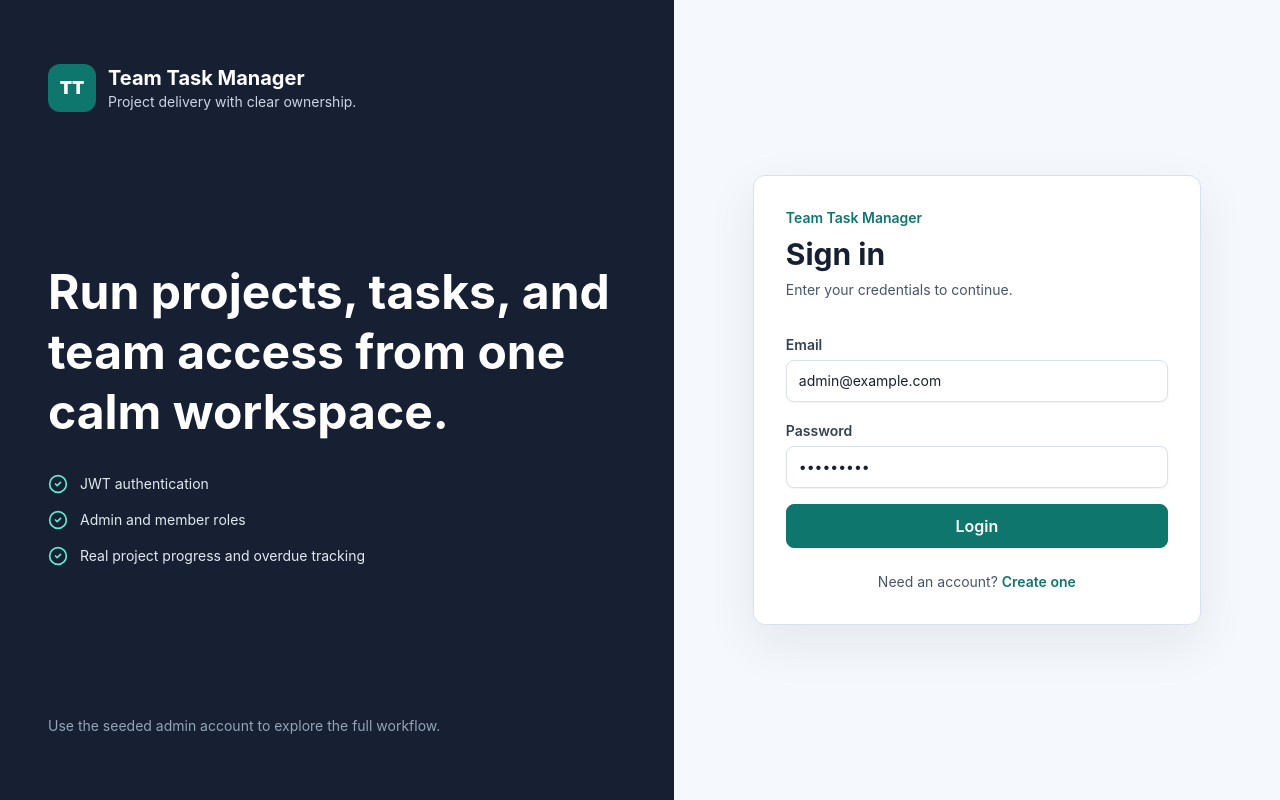
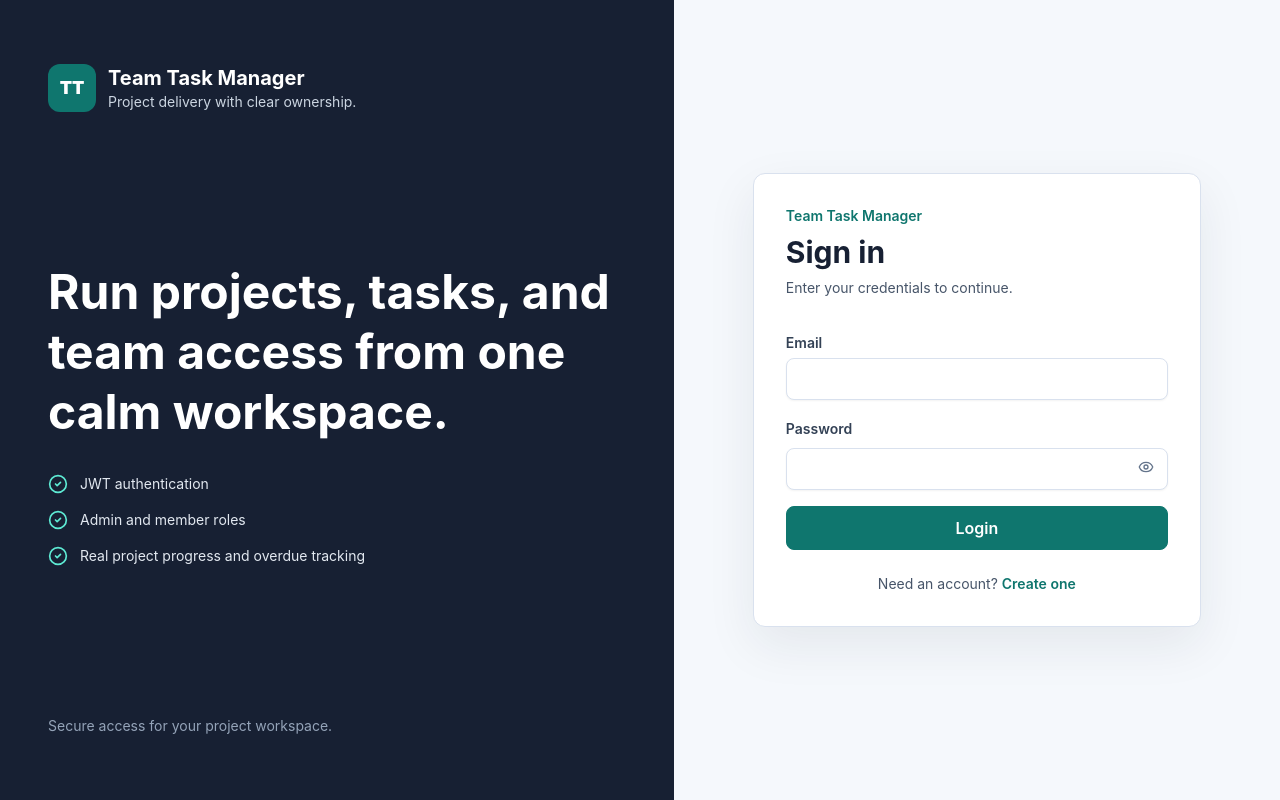
Before and after one commit to ronaksorout09122003/task-manager, a React (Vite) app in the folder frontend/: page /login in a window 1280 px wide. Built offline with nearby package versions, Linux system fonts and the light colour scheme; no server answers.

Commit message:
Remove default credentials from auth UI

```diff
--- a/frontend/src/components/FormControls.jsx
+++ b/frontend/src/components/FormControls.jsx
@@ -1,3 +1,5 @@
+import { Eye, EyeOff } from "lucide-react";
+import { useState } from "react";
 import { classNames } from "../utils/classNames";
 
 const inputClass =
@@ -17,6 +19,29 @@ export function TextInput({ className = "", ...props }) {
   return <input className={classNames(inputClass, className)} {...props} />;
 }
 
+export function PasswordInput({ className = "", ...props }) {
+  const [isVisible, setIsVisible] = useState(false);
+  const Icon = isVisible ? EyeOff : Eye;
+
+  return (
+    <div className="relative mt-1">
+      <input
+        className={classNames(inputClass, "mt-0 pr-11", className)}
+        type={isVisible ? "text" : "password"}
+        {...props}
+      />
+      <button
+        type="button"
+        className="absolute inset-y-0 right-0 flex w-11 items-center justify-center rounded-r-lg text-slate-500 transition hover:text-ink focus:outline-none focus:ring-2 focus:ring-ocean focus:ring-offset-1"
+        onClick={() => setIsVisible((current) => !current)}
+        aria-label={isVisible ? "Hide password" : "Show password"}
+      >
+        <Icon className="h-4 w-4" aria-hidden="true" />
+      </button>
+    </div>
+  );
+}
+
 export function Textarea({ className = "", rows = 4, ...props }) {
   return (
     <textarea rows={rows} className={classNames(inputClass, "resize-y", className)} {...props} />
--- a/frontend/src/components/MemberManager.jsx
+++ b/frontend/src/components/MemberManager.jsx
@@ -44,7 +44,7 @@ export default function MemberManager({
               <option value="">Add team member</option>
               {availableUsers.map((user) => (
                 <option key={user.id} value={user.id}>
-                  {user.name} ({user.email})
+                  {user.name}
                 </option>
               ))}
             </SelectInput>
@@ -63,7 +63,6 @@ export default function MemberManager({
           >
             <div className="min-w-0">
               <p className="truncate font-semibold text-ink">{member.user.name}</p>
-              <p className="truncate text-sm text-slate-600">{member.user.email}</p>
               <Badge value={member.user.role} className="mt-2" />
             </div>
             {isAdmin && member.user.id !== lockedUserId ? (
--- a/frontend/src/layouts/AppLayout.jsx
+++ b/frontend/src/layouts/AppLayout.jsx
@@ -58,7 +58,6 @@ function SidebarContent({ onNavigate }) {
       <div className="border-t border-slateLine p-4">
         <div className="rounded-lg bg-slate-50 p-3">
           <p className="truncate text-sm font-bold text-ink">{user?.name}</p>
-          <p className="truncate text-xs text-slate-500">{user?.email}</p>
           <Badge value={user?.role} className="mt-2" />
         </div>
         <Button variant="ghost" className="mt-3 w-full justify-start" onClick={handleLogout}>
--- a/frontend/src/pages/LoginPage.jsx
+++ b/frontend/src/pages/LoginPage.jsx
@@ -3,12 +3,12 @@ import { Link, useLocation, useNavigate } from "react-router-dom";
 import toast from "react-hot-toast";
 import { CheckCircle2 } from "lucide-react";
 import Button from "../components/Button";
-import { Field, TextInput } from "../components/FormControls";
+import { Field, PasswordInput, TextInput } from "../components/FormControls";
 import { useAuth } from "../context/AuthContext";
 import { getErrorMessage } from "../api/client";
 
 export default function LoginPage() {
-  const [form, setForm] = useState({ email: "admin@example.com", password: "Admin@123" });
+  const [form, setForm] = useState({ email: "", password: "" });
   const [errors, setErrors] = useState({});
   const [isSubmitting, setIsSubmitting] = useState(false);
   const { login } = useAuth();
@@ -66,9 +66,7 @@ export default function LoginPage() {
             ))}
           </div>
         </div>
-        <p className="text-sm text-slate-400">
-          Use the seeded admin account to explore the full workflow.
-        </p>
+        <p className="text-sm text-slate-400">Secure access for your project workspace.</p>
       </section>
       <section className="flex items-center justify-center px-4 py-12">
         <div className="w-full max-w-md rounded-xl border border-slateLine bg-white p-8 shadow-soft">
@@ -77,17 +75,18 @@ export default function LoginPage() {
             <h2 className="mt-2 text-3xl font-bold text-ink">Sign in</h2>
             <p className="mt-2 text-sm text-slate-600">Enter your credentials to continue.</p>
           </div>
-          <form className="space-y-4" onSubmit={submit}>
+          <form className="space-y-4" onSubmit={submit} autoComplete="off">
             <Field label="Email" error={errors.email}>
               <TextInput
                 type="email"
+                autoComplete="off"
                 value={form.email}
                 onChange={(event) => update("email", event.target.value)}
               />
             </Field>
             <Field label="Password" error={errors.password}>
-              <TextInput
-                type="password"
+              <PasswordInput
+                autoComplete="new-password"
                 value={form.password}
                 onChange={(event) => update("password", event.target.value)}
               />
--- a/frontend/src/pages/SignupPage.jsx
+++ b/frontend/src/pages/SignupPage.jsx
@@ -2,7 +2,7 @@ import { useState } from "react";
 import { Link, useNavigate } from "react-router-dom";
 import toast from "react-hot-toast";
 import Button from "../components/Button";
-import { Field, TextInput } from "../components/FormControls";
+import { Field, PasswordInput, TextInput } from "../components/FormControls";
 import { useAuth } from "../context/AuthContext";
 import { getErrorMessage } from "../api/client";
 
@@ -44,20 +44,25 @@ export default function SignupPage() {
           <h1 className="mt-2 text-3xl font-bold text-ink">Create account</h1>
           <p className="mt-2 text-sm text-slate-600">New signups receive the Member role.</p>
         </div>
-        <form className="space-y-4" onSubmit={submit}>
+        <form className="space-y-4" onSubmit={submit} autoComplete="off">
           <Field label="Name" error={errors.name}>
-            <TextInput value={form.name} onChange={(event) => update("name", event.target.value)} />
+            <TextInput
+              autoComplete="off"
+              value={form.name}
+              onChange={(event) => update("name", event.target.value)}
+            />
           </Field>
           <Field label="Email" error={errors.email}>
             <TextInput
               type="email"
+              autoComplete="off"
               value={form.email}
               onChange={(event) => update("email", event.target.value)}
             />
           </Field>
           <Field label="Password" error={errors.password}>
-            <TextInput
-              type="password"
+            <PasswordInput
+              autoComplete="new-password"
               value={form.password}
               onChange={(event) => update("password", event.target.value)}
             />
--- a/frontend/src/pages/TeamPage.jsx
+++ b/frontend/src/pages/TeamPage.jsx
@@ -51,7 +51,7 @@ export default function TeamPage() {
         onSubmit={submitSearch}
       >
         <TextInput
-          placeholder="Search by name or email"
+          placeholder="Search by name"
           value={search}
           onChange={(event) => setSearch(event.target.value)}
           className="mt-0"
@@ -86,7 +86,6 @@ export default function TeamPage() {
                   <tr key={teamUser.id}>
                     <td className="px-4 py-4">
                       <p className="font-semibold text-ink">{teamUser.name}</p>
-                      <p className="text-sm text-slate-600">{teamUser.email}</p>
                     </td>
                     <td className="px-4 py-4">
                       <Badge value={teamUser.role} />
@@ -104,7 +103,7 @@ export default function TeamPage() {
           </div>
         </div>
       ) : (
-        <EmptyState title="No users found" description="Try another name or email." />
+        <EmptyState title="No users found" description="Try another name." />
       )}
     </div>
   );
```
